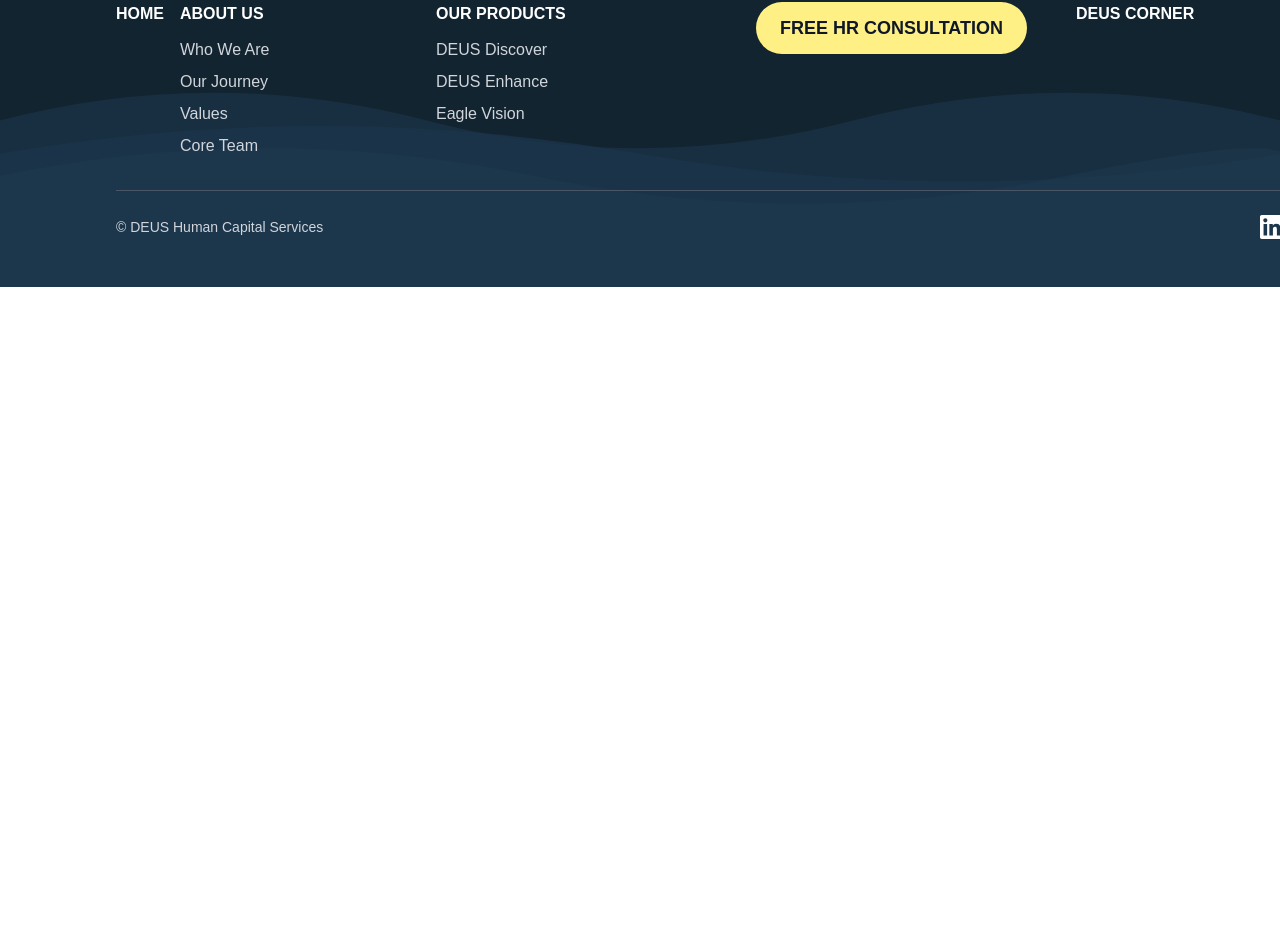
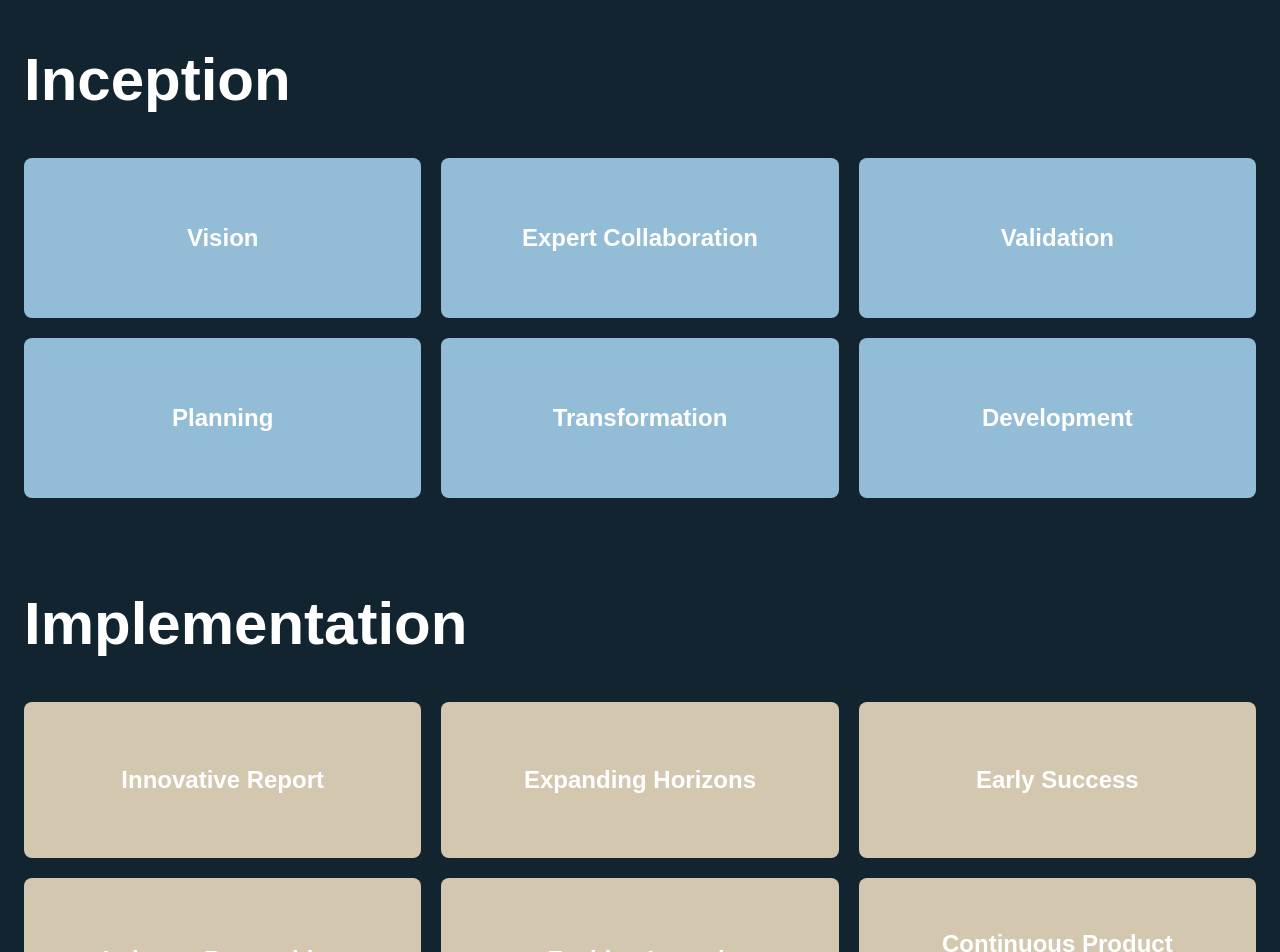
Before and after one commit to khafidhkayyis/deushcs-clone, a Next.js app: page /whoweare in a window 1280 px wide. Shown: the part 1440-2392 px from the top of the page. Before the commit the page ends 1727 px from the top, so only its background shows below. Built offline with nearby package versions, Linux system fonts and the light colour scheme; a web font is replaced by a local one.

Commit message:
section-ourprocess

```diff
--- a/app/whoweare/page.tsx
+++ b/app/whoweare/page.tsx
@@ -1,5 +1,6 @@
 import WhoWeAre from "./sections/WhoWeAre";
 import BarrierName from "./sections/barrierName";
+import OurProcess from "./sections/ourProcess";
 
 
 export default function WhoWeArePage() {
@@ -7,6 +8,7 @@ export default function WhoWeArePage() {
         <div className="w-full">
             <WhoWeAre />
             <BarrierName />
+            <OurProcess />
         </div>
     );
 }
--- /dev/null
+++ b/app/whoweare/sections/ourProcess.tsx
@@ -0,0 +1,61 @@
+import React from "react";
+
+export default function OurProcess() {
+    const inceptionItems = [
+        "Vision",
+        "Expert Collaboration",
+        "Validation",
+        "Planning",
+        "Transformation",
+        "Development"
+    ];
+
+    const implementationItems = [
+        "Innovative Report",
+        "Expanding Horizons",
+        "Early Success",
+        "Industry Recognition",
+        "Exciting Launch",
+        "Continuous Product Expansion"
+    ];
+
+    return (
+        <section className="relative bg-[#122430] text-white py-16 lg:py-24">
+            <div className="container mx-auto px-6">
+                {/* Title - Inception */}
+                <h2 className="text-4xl md:text-5xl lg:text-6xl font-bold mb-12 text-left">
+                    Inception
+                </h2>
+
+                {/* Grid of boxes - 2 rows, 3 columns */}
+                <div className="grid grid-cols-1 md:grid-cols-3 gap-5 max-w-full lg:h-85 mb-16 lg:mb-24">
+                    {inceptionItems.map((item, index) => (
+                        <div
+                            key={index}
+                            className="bg-[#93bcd7] rounded-lg px-6 py-8 text-center text-white font-black text-lg lg:text-2xl md:text-xl flex items-center justify-center min-h-[120px]"
+                        >
+                            {item}
+                        </div>
+                    ))}
+                </div>
+
+                {/* Title - Implementation */}
+                <h2 className="text-4xl md:text-5xl lg:text-6xl font-bold mb-12 text-left">
+                    Implementation
+                </h2>
+
+                {/* Grid of boxes - 2 rows, 3 columns */}
+                <div className="grid grid-cols-1 md:grid-cols-3 gap-5 max-w-full lg:h-85">
+                    {implementationItems.map((item, index) => (
+                        <div
+                            key={index}
+                            className="bg-[#d4c7b0] rounded-lg px-6 py-8 text-center text-white font-black text-lg lg:text-2xl md:text-xl flex items-center justify-center min-h-[120px]"
+                        >
+                            {item}
+                        </div>
+                    ))}
+                </div>
+            </div>
+        </section>
+    );
+}
```
